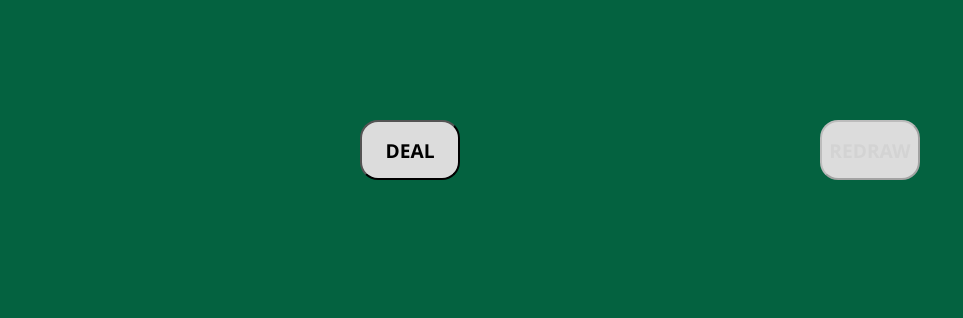
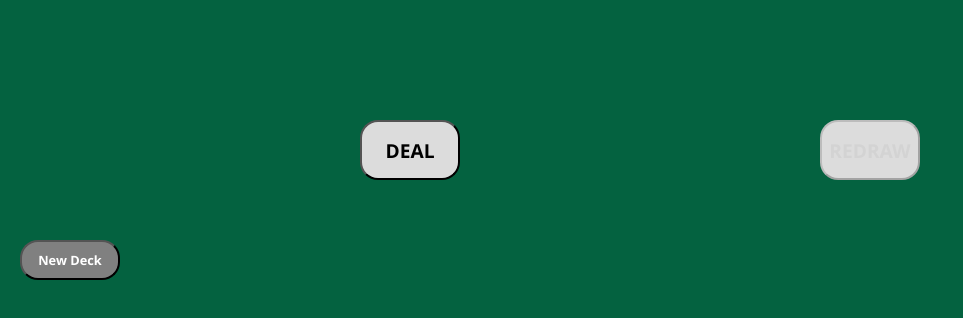
Before and after one commit to tylerdojcak/video-poker-react, a React (Create React App) app: page / in a window 1280 px wide. Shown: the top 318 px of the page, without its empty margins (0-963 px from the left). Built offline with nearby package versions, Linux system fonts and the light colour scheme.

Commit message:
new deck functionality

```diff
--- a/src/App.css
+++ b/src/App.css
@@ -60,3 +60,17 @@ button:disabled:hover {
   margin: 30px auto;
   text-align: center;
 }
+
+.new-deck {
+  color: white;
+  font-weight: bold;
+  margin: 60px 10px auto auto;
+}
+
+.new-deck-button {
+  color: white;
+  background-color: gray;
+  font-size: 0.8rem;
+  margin-left: 20px;
+  height: 40px;
+}
--- a/src/App.js
+++ b/src/App.js
@@ -7,12 +7,20 @@ function App() {
   let [disabled, setDisabled] = useState(true);
   let [evaluation, setEvaluation] = useState("");
 
+  let [deck, setDeck] = useState("");
+
+  function getNewDeck() {
+    fetch("https://deckofcardsapi.com/api/deck/new/")
+      .then((res) => res.json())
+      .then((res) => setDeck(res.deck_id));
+  }
+
   async function drawFive() {
     setEvaluation("");
     setHand([]);
     let newHand = [];
-    await fetch("https://deckofcardsapi.com/api/deck/alanuelczxce/shuffle/");
-    fetch("https://deckofcardsapi.com/api/deck/alanuelczxce/draw/?count=5")
+    await fetch(`https://deckofcardsapi.com/api/deck/${deck}/shuffle/`);
+    fetch(`https://deckofcardsapi.com/api/deck/${deck}/draw/?count=5`)
       .then((res) => res.json())
       .then((res) => {
         for (let cardObj of res.cards) {
@@ -34,7 +42,7 @@ function App() {
     for (let card of updatedHand) {
       if (card.selected) {
         await fetch(
-          "https://deckofcardsapi.com/api/deck/alanuelczxce/draw/?count=1"
+          `https://deckofcardsapi.com/api/deck/${deck}/draw/?count=1`
         )
           .then((res) => res.json())
           .then((res) => {
@@ -184,6 +192,11 @@ function App() {
         </button>
       </div>
       <div className="evaluation">{evaluation}</div>
+      <div className="new-deck">
+        <button className="new-deck-button" onClick={getNewDeck}>
+          New Deck
+        </button>
+      </div>
     </>
   );
 }
```
